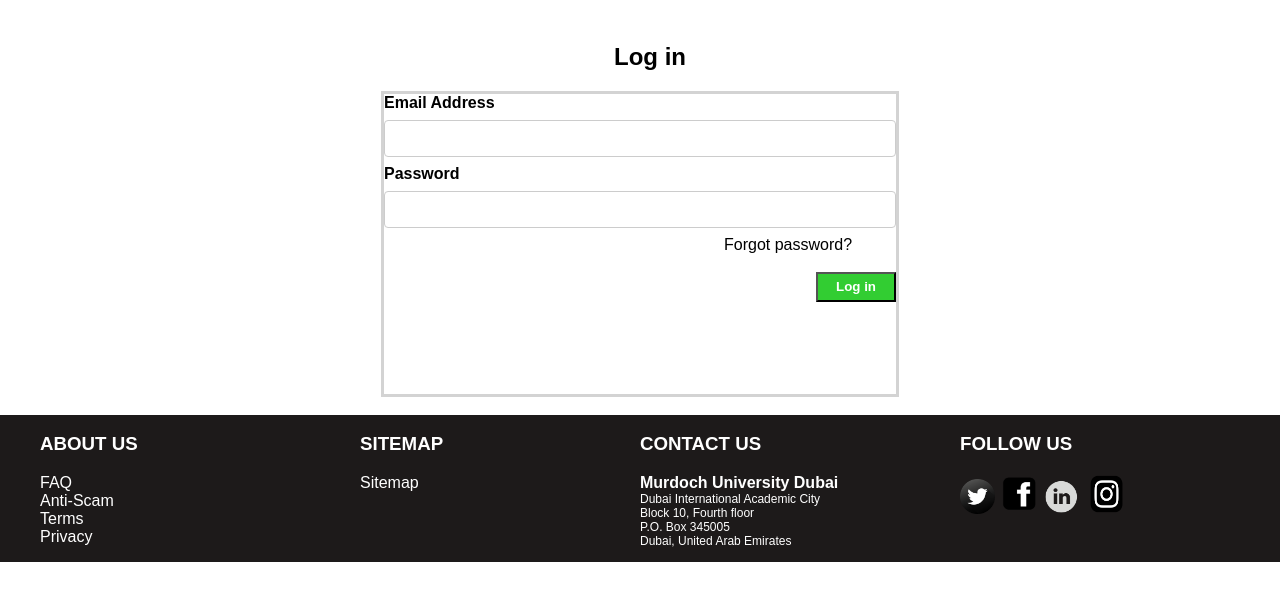
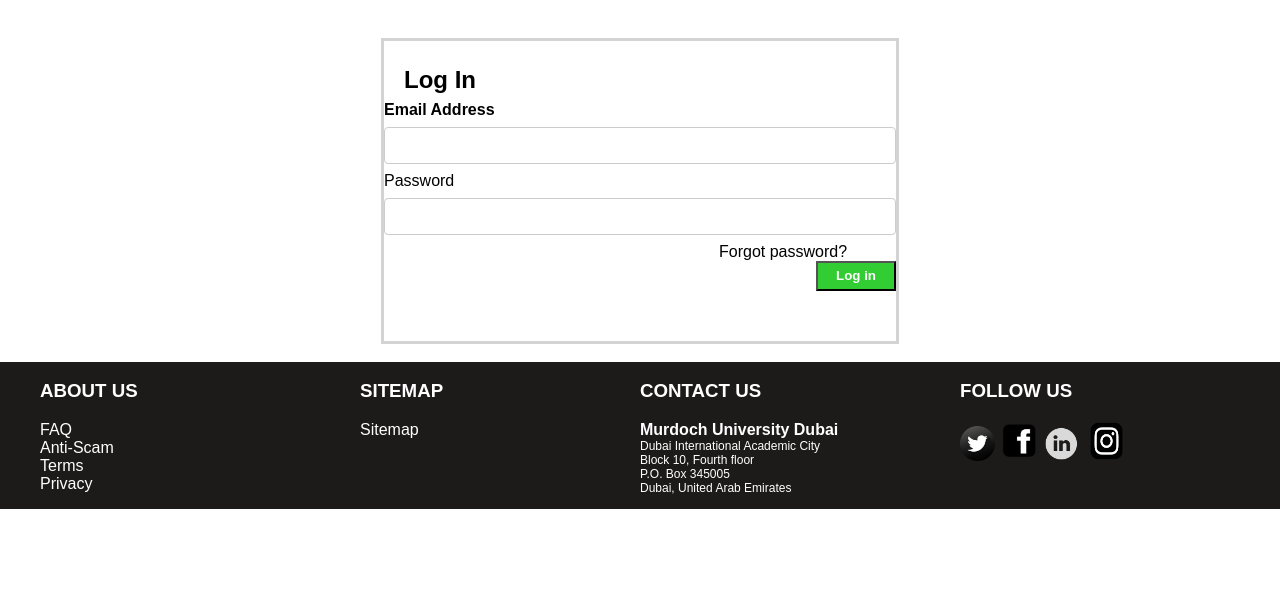
Before and after one commit to roan-varghese/DjangoUnlimited, a Django app: page /accounts/login in a window 1280 px wide. Shown: the part 162-763 px from the top of the page. Run offline with Django 3.2, Linux system fonts and the light colour scheme.

Commit message:
login.html is updated.

```diff
--- a/DjangoUnlimited/templates/Login.html
+++ b/DjangoUnlimited/templates/Login.html
@@ -3,7 +3,7 @@
 {% block css %}
     <link rel="stylesheet" rel = "text/css" href="{% static 'css/Stylesheet.css' %}"/>
  <link rel="stylesheet" rel = "text/css" href="{% static 'css/Login.css' %}"/>
-
+ <link rel="stylesheet" href="{% static 'dist/css/AdminLTE.min.css' %}" />
 {% endblock css %}
 
 <!DOCTYPE html>
@@ -36,49 +36,39 @@
         </div>
     </header><br>
 <body>
-
- <div class = "overall-page">
-        <div class = "inside-container" >
-            <div class = "overall-page"> </div>
-            <h2 align = "center">Log in</h2>
-              <div class = "inside-container2">
     <form action="login" method="post">
         {% csrf_token %}
+        <div class="headtop">
+            <h2>Log In</h2>
+        </div>
 
-        <div class=" Login-box">
-          <!-- /.login-logo -->
-            <div class="login-box-body" >
 
-                <div class="form-group has-feedback">
-                   <strong>Email Address
+        <div class="login-box-body" >
+               <div class="form-group has-feedback">
+
+                   <strong>
+                       Email Address
+
                    <input id="Email" type="Email"  class="form-control" name="username" required />
                    </strong>
                    </div>
 
                 <div class="form-group has-feedback">
-                   <strong> Password
-                       <input type="password" id="password" class="form-control" name="password" /> </strong>
+                    Password
+                       <input type="password" id="password" class="form-control" name="password" />
                 </div>
                 <div class="form-checkbox">
-                    <a style="padding-left:340px; color:black" href=" /accounts/password_reset/">Forgot password?</a><br><br>
+                    <a style="padding-left:335px; color:black" href=" /accounts/password_reset/">Forgot password?</a><br>
                     <!-- <a href="password_reset">Forgot password?</a><br> -->
 
                 </div>
-                <div class="row">
-                    <div class="col-sm-4">
-
-                    </div>
                     <div style="text-align:right;">
                         <input id="Button1" type="submit" class="btn" style="background-color:limegreen; width:80px; height:30px; color:white; font-weight:700 ; cursor:pointer" value="Log in" />
                     </div>
 
-                </div>
-
-
             </div>
 
         <!-- /.login-box-body -->
-        </div>
 <script>
   $(function () {
     $('input').iCheck({
@@ -92,7 +82,6 @@
     </form>
               </div>
         </div>
- </div>
 
 
     <div>
```
